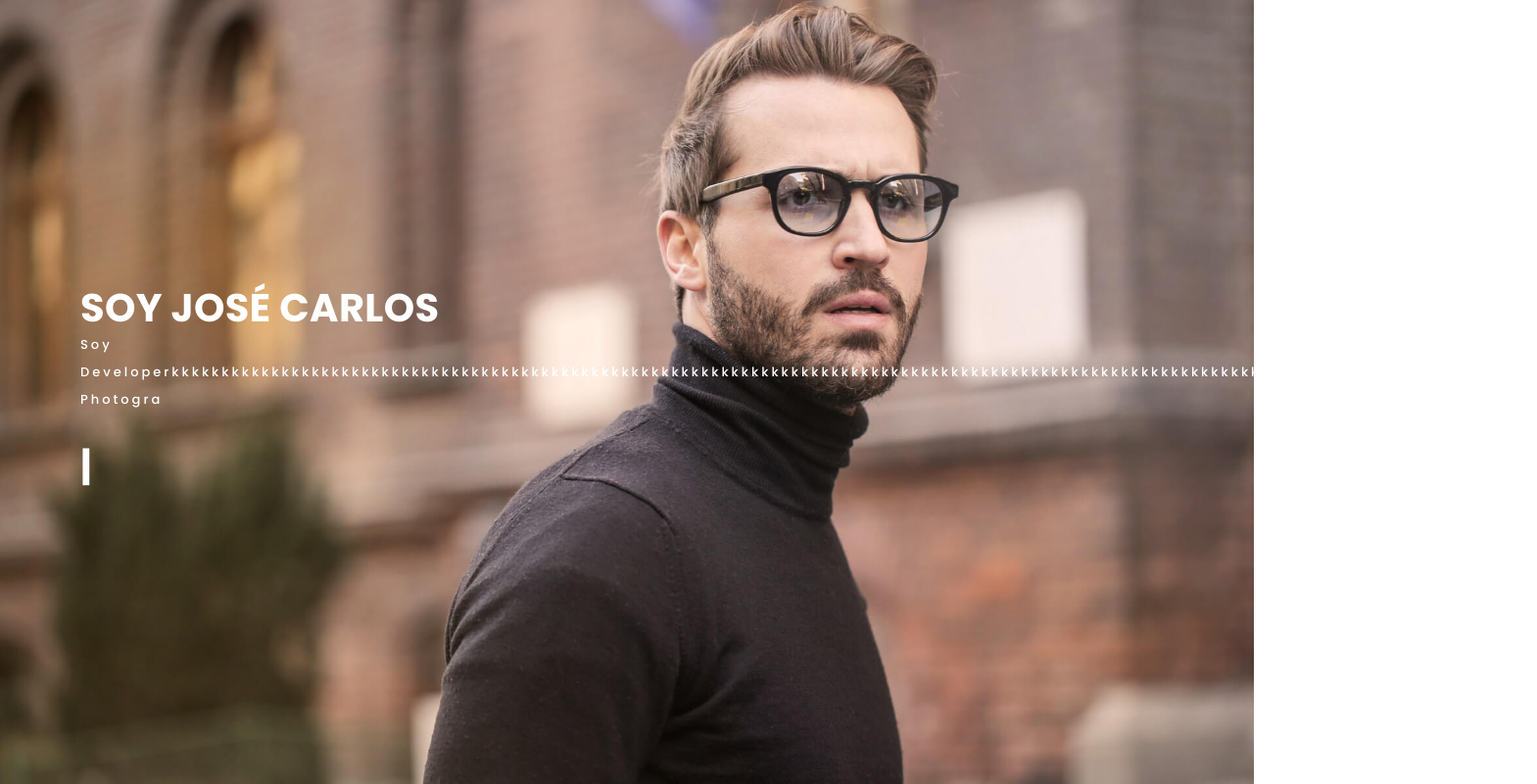
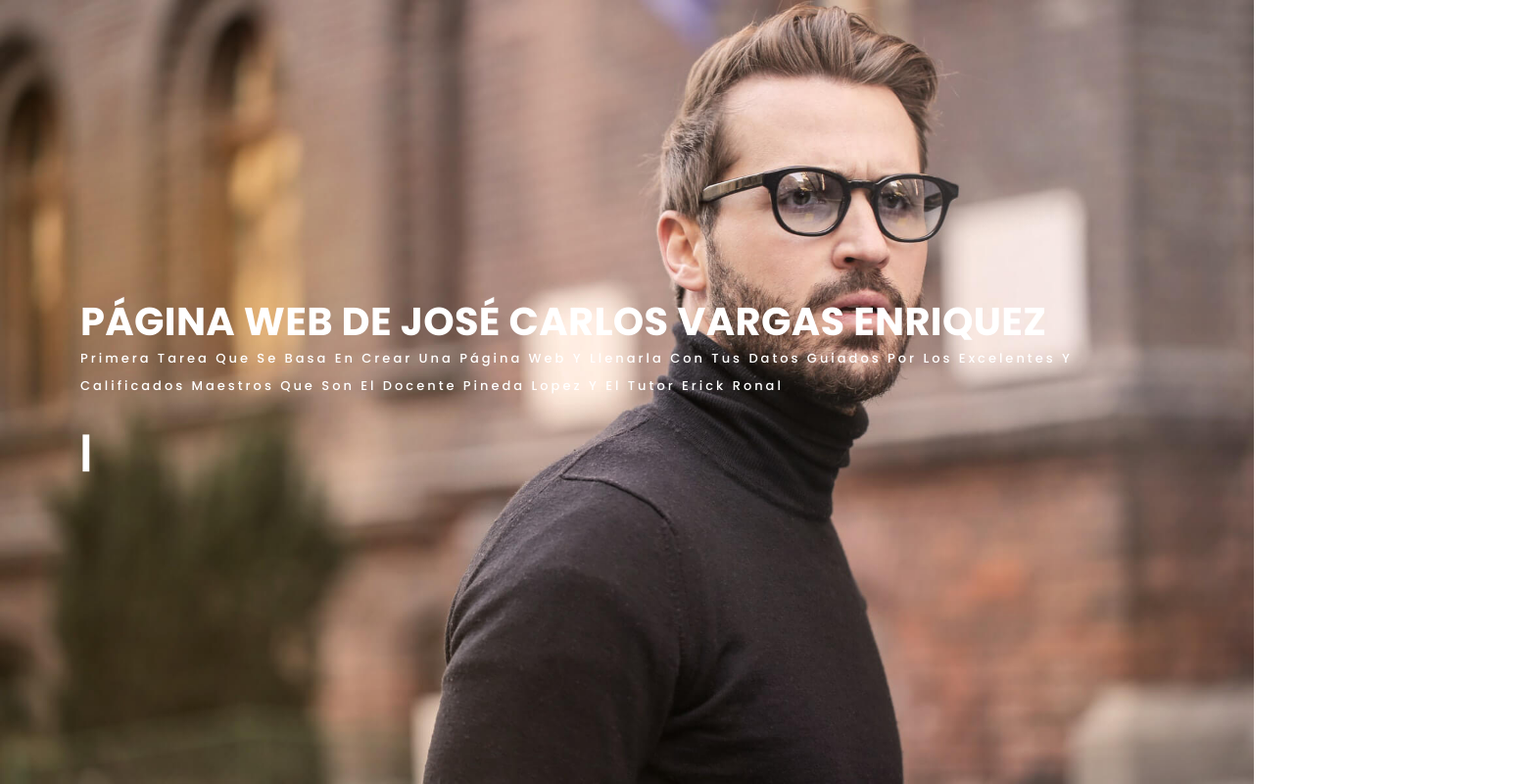
Before and after one commit to JoseWhitemilla/JoseWhitemilla.github.io, a plain HTML site: page index.html in a window 1280 px wide. Shown: the top 800 px of the page at 98% size, 1569 px wide, since content can reach past the window. Drawn offline with nearby package versions, Linux system fonts and the light colour scheme; a web font is replaced by a local one.

Commit message:
Primer cambio de perfil

```diff
--- a/index.html
+++ b/index.html
@@ -5,7 +5,7 @@
   <meta charset="utf-8">
   <meta content="width=device-width, initial-scale=1.0" name="viewport">
 
-  <title>Yo soy José Carlos</title>
+  <title>Hackaton 01</title>
   <meta content="" name="description">
   <meta content="" name="keywords">
 
@@ -81,8 +81,8 @@
 
     <div class="container">
       <div class="hero-content">
-        <h1>Soy José Carlos<span class="typed" data-typed-items=>
-        <p>Soy Developerkkkkkkkkkkkkkkkkkkkkkkkkkkkkkkkkkkkkkkkkkkkkkkkkkkkkkkkkkkkkkkkkkkkkkkkkkkkkkkkkkkkkkkkkkkkkkkkkkkkkkkkkkkkkkkkkkkkkkkkkkkkkkkkkkkkkkkkk, Photographer</p>
+        <h1>Página Web de José Carlos Vargas Enriquez<span class="typed" data-typed-items=>
+        <p>Primera tarea que se basa en crear una Página web y llenarla con tus datos guiados por los excelentes y calificados maestros que son el Docente Pineda Lopez y el Tutor Erick Ronaldiño</p>
 
         <ul class="list-unstyled list-social">
           <li><a href="#"><i class="bi bi-facebook"></i></a></li>
```
